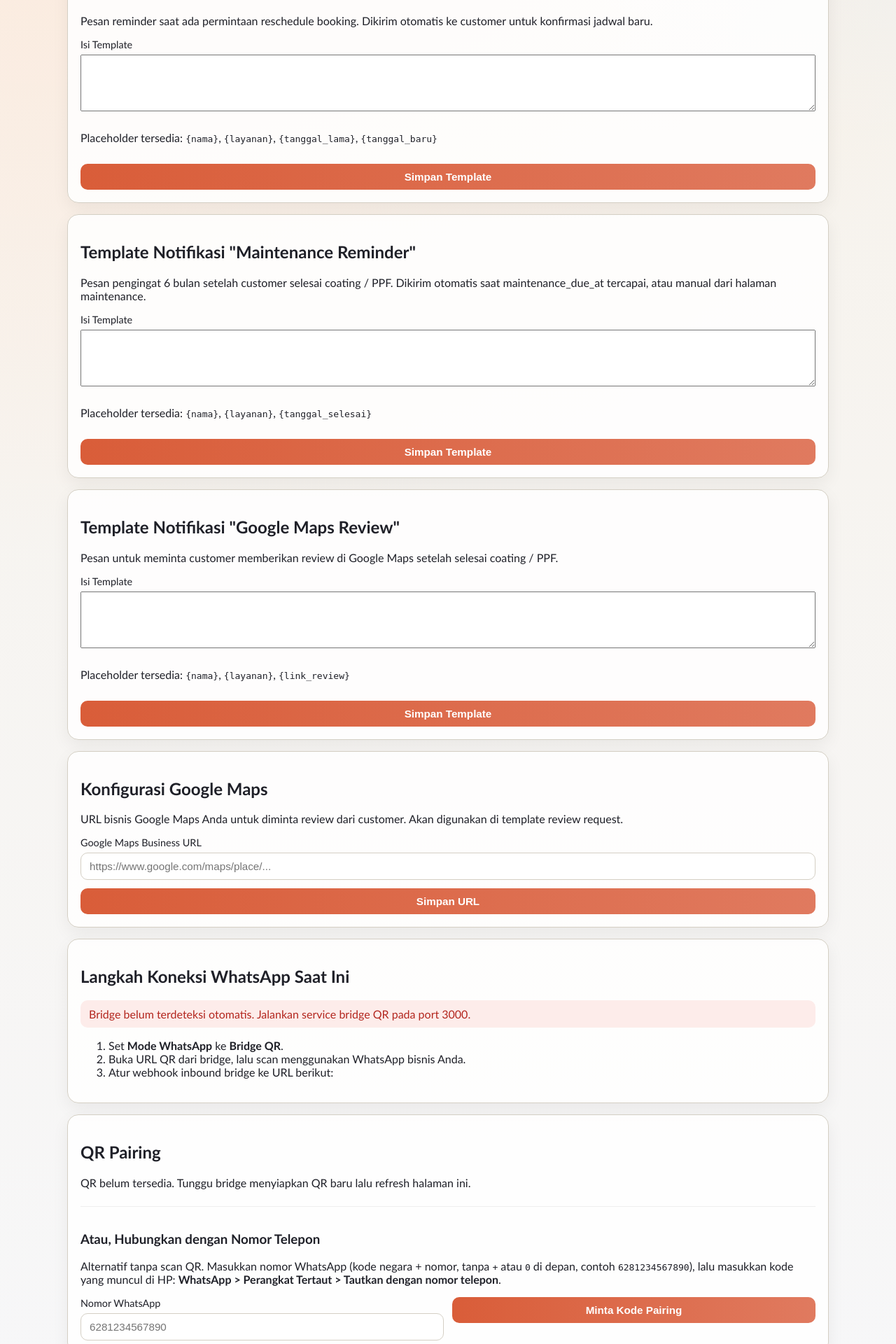
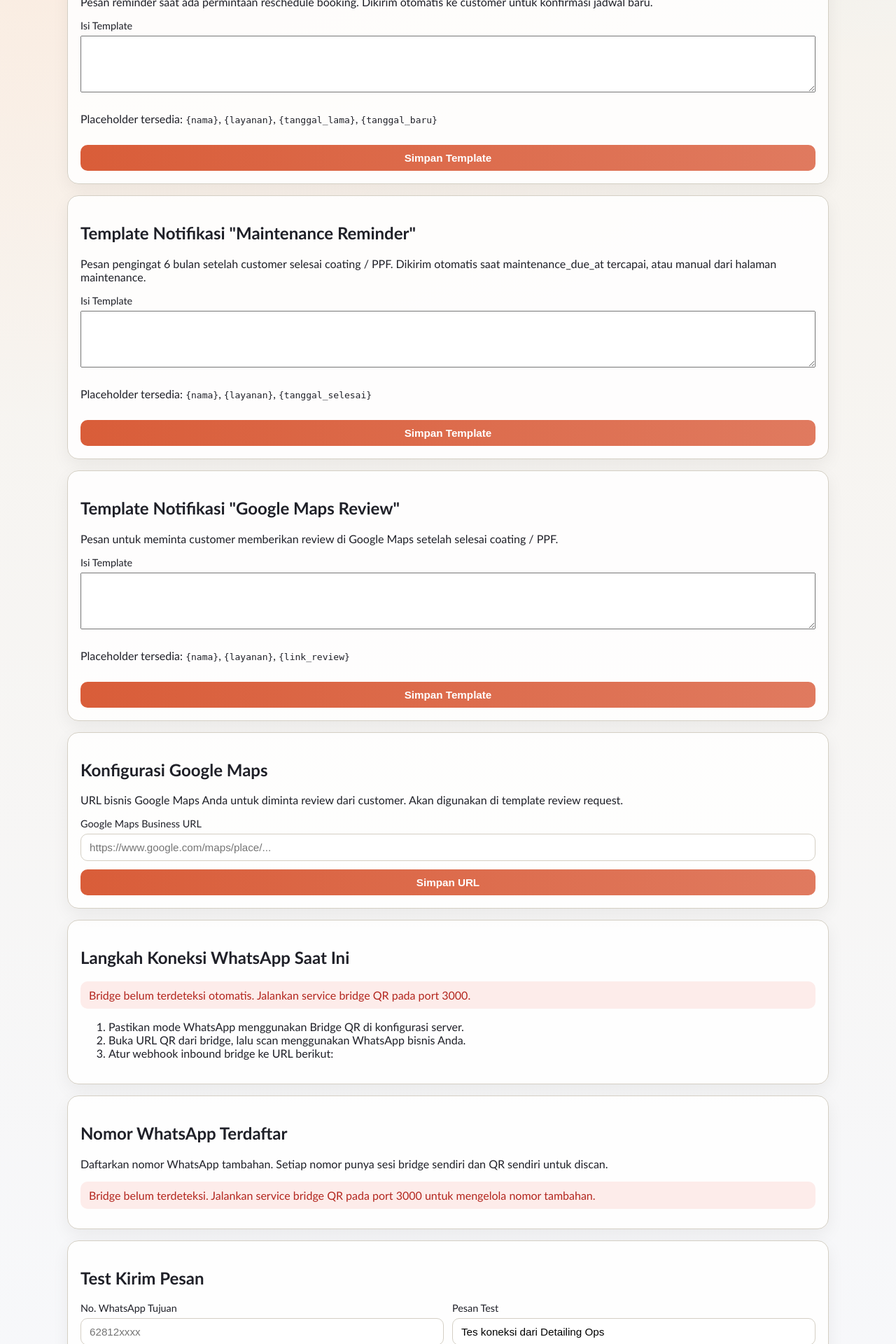
Before and after one commit to andytanoko/booking-management-whatsapp, a Python web app: template app/templates/settings.html in a window 1280 px wide. Shown: the part 1080-3000 px from the top of the page at 70% size. Run offline with Jinja, Linux system fonts and the light colour scheme; the template is opened without the code that fills it, so the values that code supplies are empty.

Commit message:
Refactor WhatsApp integration: remove pairing code logic and update settings handling

```diff
--- a/app/config.py
+++ b/app/config.py
@@ -8,4 +8,3 @@ class Config:
     SQLALCHEMY_DATABASE_URI = os.getenv("DATABASE_URL", "sqlite:///detailing.db")
     SQLALCHEMY_TRACK_MODIFICATIONS = False
     APP_TIMEZONE = os.getenv("APP_TIMEZONE", "Asia/Jakarta")
-    WHATSAPP_MODE = os.getenv("WHATSAPP_MODE", "mock")
--- a/app/templates/settings.html
+++ b/app/templates/settings.html
@@ -1,20 +1,13 @@
 {% extends 'partial.html' if partial else 'base.html' %}
 {% block content %}
 <section class="card">
-  <h2>Settings WhatsApp</h2>
+  <h2>WhatsApp</h2>
   <p>Hubungkan aplikasi ke WhatsApp bridge (QR gateway) agar pesan masuk/keluar berjalan otomatis.</p>
 
   {% if message %}<div class="alert success">{{ message }}</div>{% endif %}
   {% if error %}<div class="alert error">{{ error }}</div>{% endif %}
 
   <form method="post" class="form-grid two-col">
-    <label>Mode WhatsApp
-      <select name="wa_mode" required>
-        <option value="mock" {% if settings.wa_mode == 'mock' %}selected{% endif %}>Mock (testing internal)</option>
-        <option value="bridge" {% if settings.wa_mode == 'bridge' %}selected{% endif %}>Bridge QR (current WhatsApp)</option>
-      </select>
-    </label>
-
     <div>
       <button type="submit" name="action" value="save">Simpan Settings</button>
     </div>
@@ -222,51 +215,13 @@ function resetServiceForm() {
   <div class="alert error">Bridge belum terdeteksi otomatis. Jalankan service bridge QR pada port 3000.</div>
   {% endif %}
   <ol>
-    <li>Set <b>Mode WhatsApp</b> ke <b>Bridge QR</b>.</li>
+    <li>Pastikan mode WhatsApp menggunakan Bridge QR di konfigurasi server.</li>
     <li>Buka URL QR dari bridge, lalu scan menggunakan WhatsApp bisnis Anda.</li>
     <li>Atur webhook inbound bridge ke URL berikut:</li>
   </ol>
   <p><code>{{ webhook_url }}</code></p>
   {% if qr_url %}
   <p>URL QR bridge (contoh): <code>{{ qr_url }}</code></p>
-  {% endif %}
-</section>
-
-<section class="card">
-  <h2>QR Pairing</h2>
-  {% if bridge_connected %}
-  <div class="alert success">WhatsApp sudah terhubung. QR tidak ditampilkan karena session sudah aktif.</div>
-  <p>Jika ingin ganti akun WhatsApp, logout session dari bridge lalu refresh halaman ini.</p>
-  {% elif qr_embed_url %}
-  <p>Scan QR ini dari WhatsApp pada ponsel Anda. Jika belum muncul, klik refresh.</p>
-  <div class="qr-wrap">
-    <img src="{{ qr_embed_url }}" alt="QR WhatsApp" class="qr-img" />
-  </div>
-  <form method="get">
-    <button type="submit">Refresh QR</button>
-  </form>
-  {% else %}
-  <p>QR belum tersedia. Tunggu bridge menyiapkan QR baru lalu refresh halaman ini.</p>
-  {% endif %}
-
-  {% if not bridge_connected %}
-  <div class="pairing-code-box" style="margin-top: 1.5rem; padding-top: 1rem; border-top: 1px solid #eee;">
-    <h3>Atau, Hubungkan dengan Nomor Telepon</h3>
-    <p>Alternatif tanpa scan QR. Masukkan nomor WhatsApp (kode negara + nomor, tanpa <code>+</code> atau <code>0</code> di depan, contoh <code>6281234567890</code>), lalu masukkan kode yang muncul di HP: <b>WhatsApp &gt; Perangkat Tertaut &gt; Tautkan dengan nomor telepon</b>.</p>
-    <form method="post" class="form-grid two-col">
-      <input type="hidden" name="action" value="wa_pair_request" />
-      <input type="hidden" name="pair_instance_id" value="default" />
-      <label>Nomor WhatsApp
-        <input type="text" name="pair_phone" placeholder="6281234567890" pattern="[0-9]{8,15}" required />
-      </label>
-      <div>
-        <button type="submit">Minta Kode Pairing</button>
-      </div>
-    </form>
-    {% if pairing_code and pairing_code_instance == 'default' %}
-    <div class="alert success">Kode pairing: <b style="font-size: 1.4rem; letter-spacing: 2px;">{{ pairing_code }}</b></div>
-    {% endif %}
-  </div>
   {% endif %}
 </section>
 
@@ -321,15 +276,7 @@ function resetServiceForm() {
               {% if inst.connected %}
               -
               {% else %}
-              <form method="post" class="inline-form">
-                <input type="hidden" name="action" value="wa_pair_request" />
-                <input type="hidden" name="pair_instance_id" value="{{ inst.id }}" />
-                <input type="text" name="pair_phone" placeholder="6281234567890" pattern="[0-9]{8,15}" required style="width: 9rem;" />
-                <button type="submit" class="btn-small">Minta Kode</button>
-              </form>
-              {% if pairing_code and pairing_code_instance == inst.id %}
-              <div class="alert success" style="margin: 0.5rem 0 0; display: inline-block;">Kode: <b>{{ pairing_code }}</b></div>
-              {% endif %}
+              Menunggu QR...
               {% endif %}
             </td>
             <td>
```
Also changed, not shown: app/app.py (+2 -27 lines), app/services/whatsapp.py (+1 -36 lines), tests/test_app_full_coverage.py (+1 -2 lines), tests/test_settings_and_inbox_coverage.py (+0 -2 lines), tests/test_whatsapp_gateway.py (+1 -15 lines), 1 other file.
